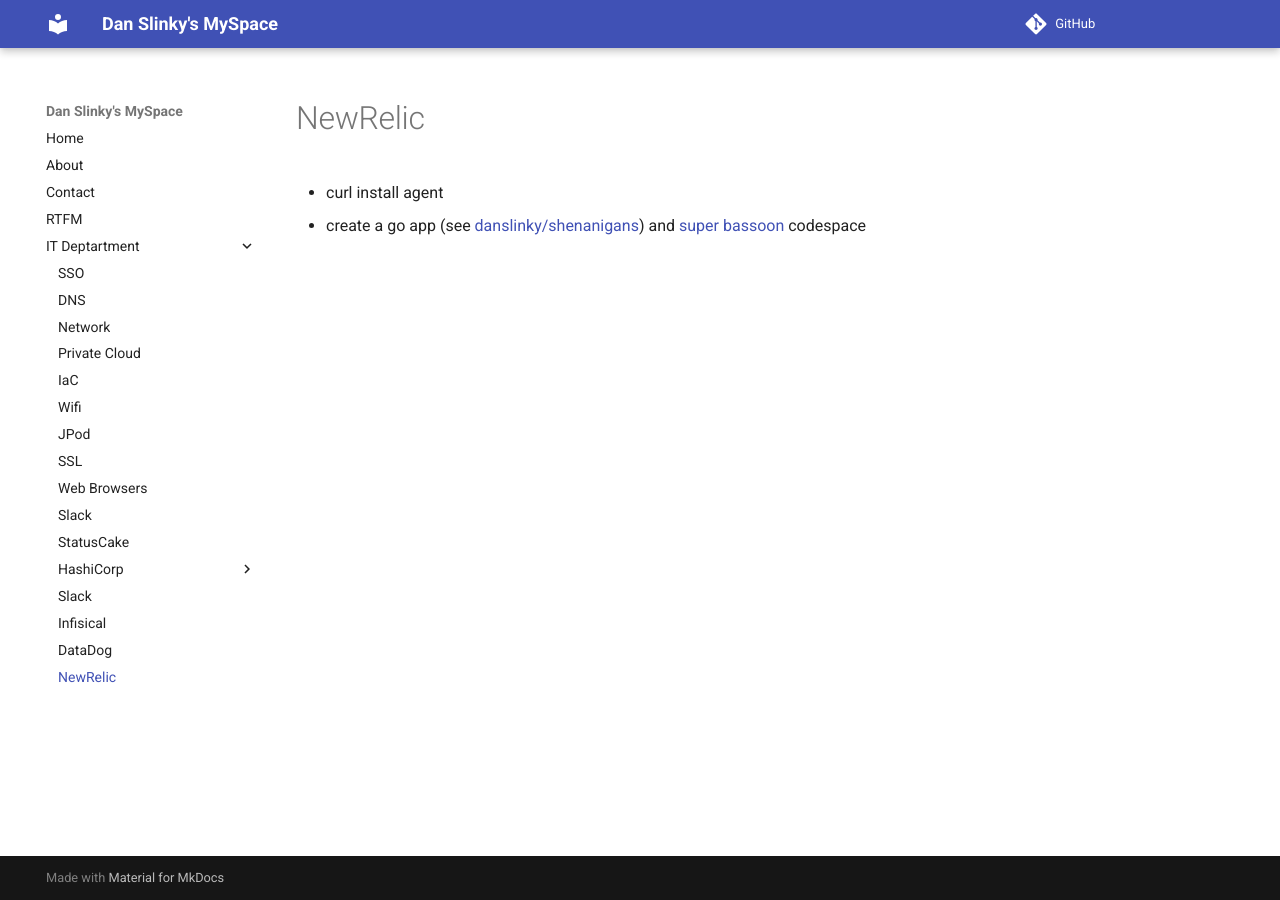
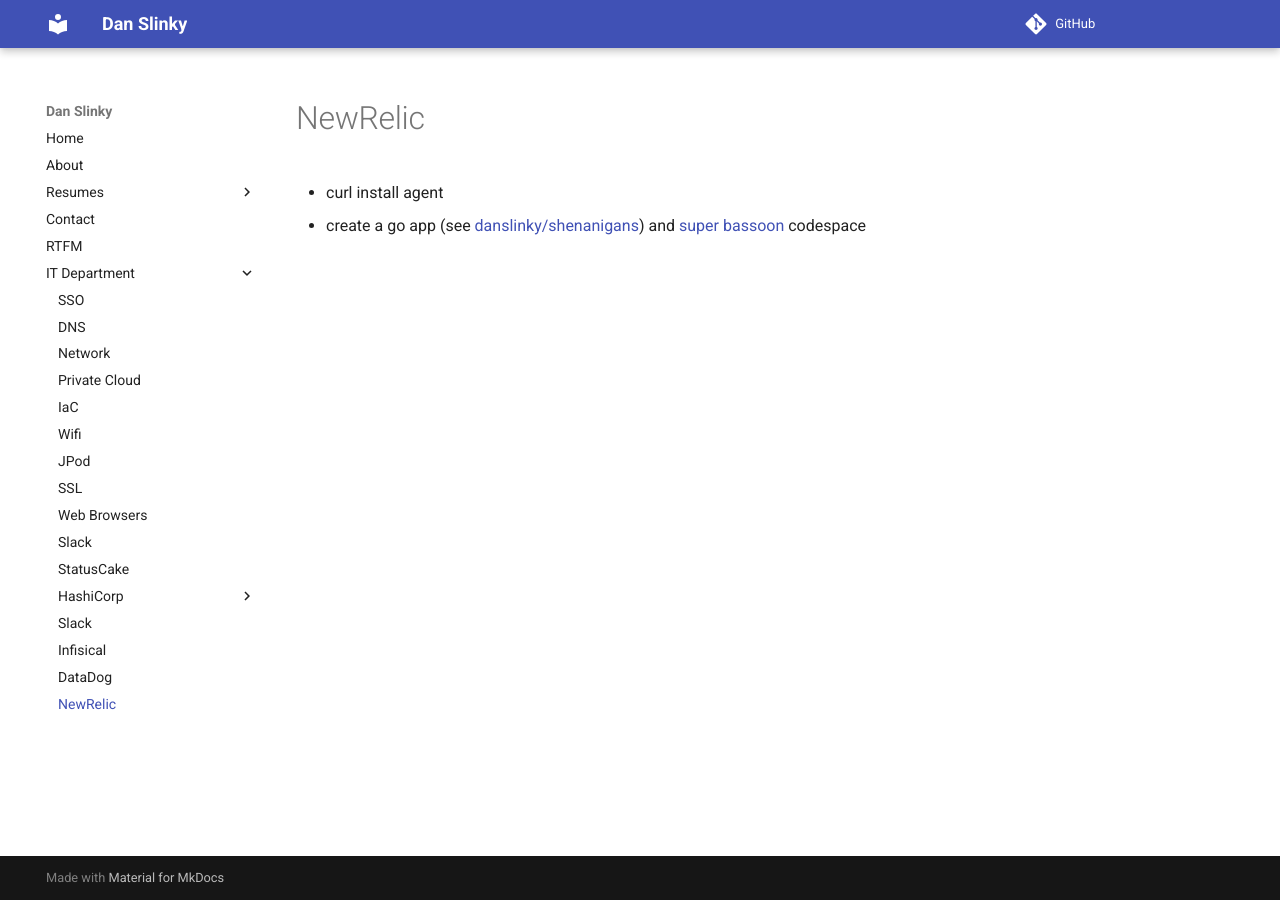
Before and after one commit to danslinky/danslinky.co.uk, an MkDocs documentation site: the page built from docs/newrelic.md, in a window 1280 px wide. Built offline with MkDocs 1.6.1 and Material for MkDocs 9.7.7, drawn with Linux system fonts in a browser that asks for light colours; comment, search, counter and statistics services are not loaded.

Commit message:
fix nav more RTFM

```diff
--- a/mkdocs.yml
+++ b/mkdocs.yml
@@ -1,13 +1,15 @@
-site_name: Dan Slinky's MySpace
-site_description: This is my website, innit.
+site_name: Dan Slinky
+site_description: Personal portfolio of Dan Slinky.
 site_url: https://rtfm.danslinky.co.uk
 repo_url: https://github.com/danslinky/danslinky.co.uk
 nav:
   - Home: index.md
   - About: https://www.danslinky.co.uk/
+  - Resumes:
+    - Google: https://google.danslinky.co.uk/
   - Contact: contact.md
   - RTFM: rtfm.md
-  - IT Deptartment:
+  - IT Department:
     - SSO: sso.md
     - DNS: dns.md
     - Network: opnsense.md
```
